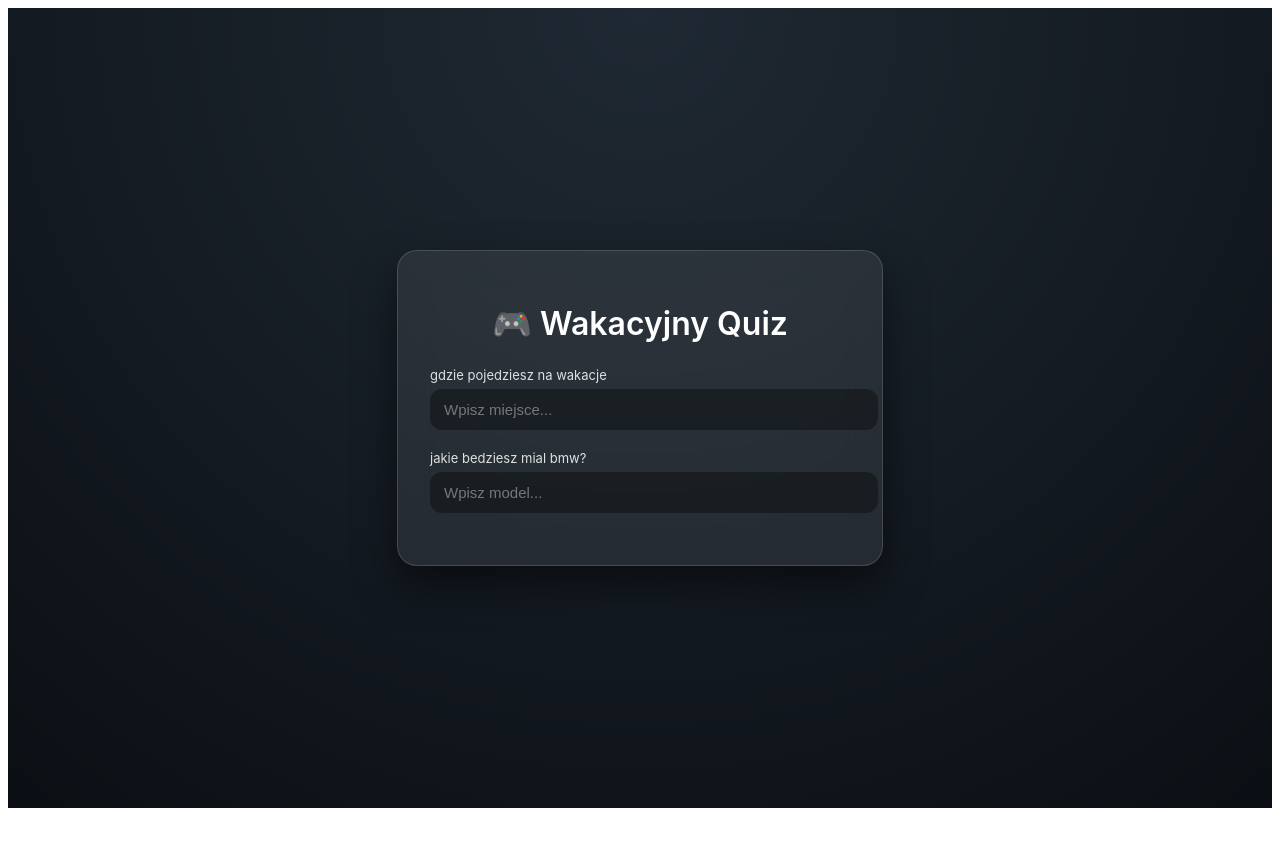
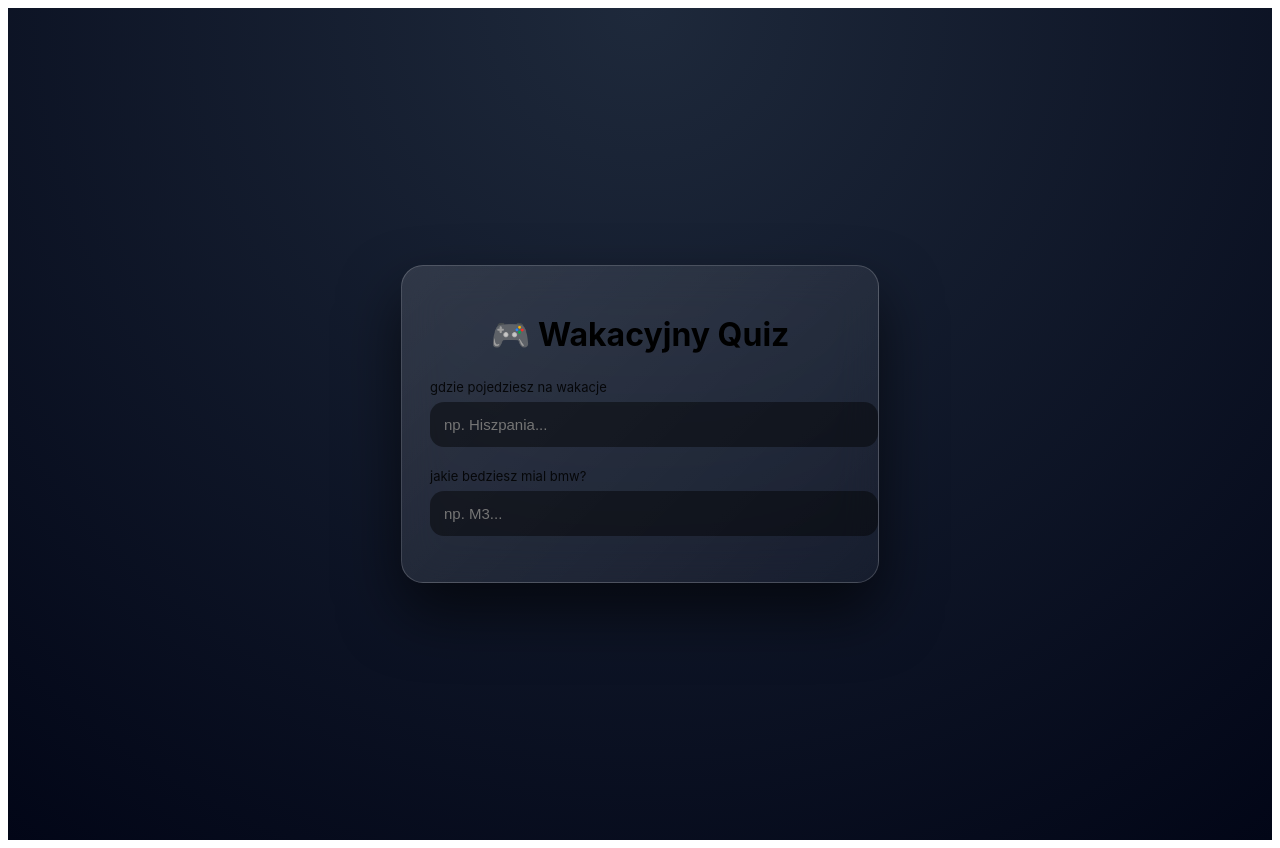
Before and after one commit to OwidiuszZielinski/ai-auction-builder-frontend, a Vue app: page / in a window 1280 px wide. Before the commit the page ends 816 px from the top, so only its background shows below. Built offline with nearby package versions, Linux system fonts and the light colour scheme.

Commit message:
Enhance App.vue with confetti and style updates

```diff
--- a/src/App.vue
+++ b/src/App.vue
@@ -1,6 +1,10 @@
 <template>
   <div class="app">
-    <div class="glass-card">
+    <div class="confetti" v-if="isWinner">
+      <span v-for="n in 30" :key="n"></span>
+    </div>
+
+    <div class="glass-card" :class="{ win: isWinner }">
       <h1>🎮 Wakacyjny Quiz</h1>
 
       <div class="field">
@@ -8,7 +12,7 @@
         <input
           v-model="destination"
           type="text"
-          placeholder="Wpisz miejsce..."
+          placeholder="np. Hiszpania..."
         />
       </div>
 
@@ -17,13 +21,13 @@
         <input
           v-model="bmw"
           type="text"
-          placeholder="Wpisz model..."
+          placeholder="np. M3..."
         />
       </div>
 
-      <transition name="fade">
+      <transition name="pop">
         <div v-if="isWinner" class="winner">
-          <h2>🎉 Gratulacje!</h2>
+          <div class="banner">🎉 GRATULACJE 🎉</div>
           <p>Wygrałeś gift kartę PS Store</p>
 
           <div class="code-box">
@@ -32,7 +36,7 @@
               :value="giftCode"
               @click="copyCode"
             />
-            <span class="hint">Kliknij aby skopiować</span>
+            <span>Kliknij aby skopiować</span>
           </div>
         </div>
       </transition>
@@ -67,105 +71,153 @@ export default {
 </script>
 
 <style>
-/* Background */
+/* ===== Background ===== */
 .app {
   min-height: 100vh;
-  background: radial-gradient(circle at top, #1f2933, #0b0f14);
+  background:
+    radial-gradient(circle at top, #1e293b, #020617);
   display: flex;
   align-items: center;
   justify-content: center;
-  font-family: "Inter", sans-serif;
-  color: #fff;
+  font-family: "Inter", system-ui, sans-serif;
+  padding: 16px;
+  overflow: hidden;
 }
 
-/* Glass card */
+/* ===== Glass Card ===== */
 .glass-card {
-  width: 420px;
-  padding: 32px;
-  border-radius: 20px;
-  background: rgba(255, 255, 255, 0.08);
-  backdrop-filter: blur(18px);
-  box-shadow: 0 20px 40px rgba(0, 0, 0, 0.5);
-  border: 1px solid rgba(255, 255, 255, 0.15);
+  width: 100%;
+  max-width: 420px;
+  padding: 28px;
+  border-radius: 22px;
+  background: linear-gradient(
+    135deg,
+    rgba(255, 255, 255, 0.12),
+    rgba(255, 255, 255, 0.04)
+  );
+  backdrop-filter: blur(20px);
+  border: 1px solid rgba(255, 255, 255, 0.18);
+  box-shadow: 0 30px 60px rgba(0, 0, 0, 0.6);
+  transition: box-shadow 0.4s, transform 0.4s;
+}
+
+.glass-card.win {
+  box-shadow:
+    0 0 40px rgba(0, 153, 255, 0.6),
+    0 0 80px rgba(0, 153, 255, 0.3);
+  transform: scale(1.02);
 }
 
 h1 {
   text-align: center;
-  margin-bottom: 24px;
-  font-weight: 600;
+  margin-bottom: 22px;
+  font-weight: 700;
 }
 
-/* Inputs */
+/* ===== Inputs ===== */
 .field {
-  margin-bottom: 20px;
+  margin-bottom: 18px;
 }
 
 label {
-  display: block;
   font-size: 13px;
-  margin-bottom: 6px;
   opacity: 0.85;
 }
 
 input {
   width: 100%;
-  padding: 12px 14px;
-  border-radius: 12px;
+  margin-top: 6px;
+  padding: 14px;
+  border-radius: 14px;
   border: none;
   outline: none;
-  background: rgba(0, 0, 0, 0.35);
+  background: rgba(0, 0, 0, 0.45);
   color: #fff;
   font-size: 15px;
-  transition: box-shadow 0.2s, background 0.2s;
-}
-
-input::placeholder {
-  color: rgba(255, 255, 255, 0.4);
 }
 
 input:focus {
-  background: rgba(0, 0, 0, 0.55);
-  box-shadow: 0 0 0 2px rgba(0, 153, 255, 0.4);
+  box-shadow: 0 0 0 2px #38bdf8;
 }
 
-/* Winner section */
+/* ===== Winner ===== */
 .winner {
-  margin-top: 30px;
+  margin-top: 24px;
   text-align: center;
 }
 
-.winner h2 {
-  margin-bottom: 6px;
+.banner {
+  background: linear-gradient(90deg, #38bdf8, #6366f1);
+  padding: 10px;
+  border-radius: 14px;
+  font-weight: 700;
+  margin-bottom: 12px;
 }
 
-.winner p {
-  opacity: 0.85;
-  margin-bottom: 16px;
-}
-
-/* Code box */
 .code-box input {
+  margin-top: 10px;
   cursor: pointer;
   text-align: center;
   letter-spacing: 2px;
   font-weight: 600;
 }
 
-.hint {
-  display: block;
-  margin-top: 6px;
+.code-box span {
   font-size: 12px;
   opacity: 0.6;
 }
 
-/* Animation */
-.fade-enter-active,
-.fade-leave-active {
-  transition: opacity 0.4s ease, transform 0.4s ease;
+/* ===== Confetti ===== */
+.confetti {
+  position: absolute;
+  inset: 0;
+  pointer-events: none;
 }
 
-.fade-enter-from {
-  opacity: 0;
-  transform: translateY(10px);
+.confetti span {
+  position: absolute;
+  width: 8px;
+  height: 14px;
+  background: hsl(var(--hue), 80%, 60%);
+  top: -20px;
+  left: calc(100% * var(--x));
+  animation: fall 3s linear infinite;
+}
+
+.confetti span:nth-child(n) {
+  --x: calc(random() * 1);
+}
+
+.confetti span {
+  --hue: calc(360 * random());
+}
+
+@keyframes fall {
+  to {
+    transform: translateY(110vh) rotate(360deg);
+  }
+}
+
+/* ===== Animation ===== */
+.pop-enter-active {
+  animation: pop 0.5s ease;
+}
+
+@keyframes pop {
+  0% {
+    transform: scale(0.8);
+    opacity: 0;
+  }
+  100% {
+    transform: scale(1);
+    opacity: 1;
+  }
+}
+
+/* ===== Mobile tweaks ===== */
+@media (max-width: 480px) {
+  h1 {
+    font-size: 20px;
+  }
 }
 </style>
```
